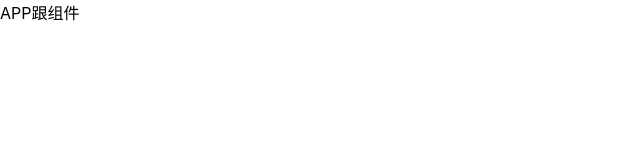
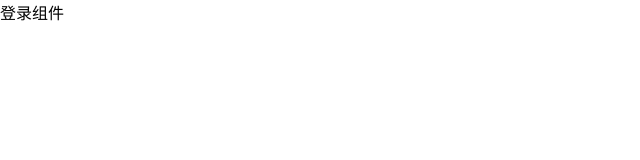
Before and after one commit to IanJosan/react-demo002, a React (Create React App) app: page /login in a window 1280 px wide. Shown: the top 160 px of the page, without its empty margins (0-640 px from the left). Built offline with nearby package versions, Linux system fonts and the light colour scheme.

Commit message:
项目首页登录

```diff
--- a/package.json
+++ b/package.json
@@ -8,6 +8,7 @@
     "@testing-library/user-event": "^13.5.0",
     "react": "^18.2.0",
     "react-dom": "^18.2.0",
+    "react-router-dom": "^6.4.5",
     "react-scripts": "5.0.1",
     "web-vitals": "^2.1.4"
   },
--- a/src/App.js
+++ b/src/App.js
@@ -1,5 +1,19 @@
+import { BrowserRouter as Router, Route, Routes } from 'react-router-dom'
+import Home from './pages/Layout'
+import Login from './pages/Login'
 function App() {
-  return <div className="App">APP跟组件</div>
+  return (
+    <Router>
+      {/* <div className="App">APP跟组件</div>
+      <Link to="/login">登录</Link>
+      <Link to="/home">首页</Link> */}
+      {/*  路由规则 */}
+      <Routes>
+        <Route path="/home" element={<Home></Home>}></Route>
+        <Route path="/login" element={<Login />}></Route>
+      </Routes>
+    </Router>
+  )
 }
 
 export default App
--- /dev/null
+++ b/src/pages/Layout/index.js
@@ -0,0 +1,6 @@
+import React, { Component } from 'react'
+export default class Layout extends Component {
+  render() {
+    return <div>首页布局组件</div>
+  }
+}
--- /dev/null
+++ b/src/pages/Login/index.js
@@ -0,0 +1,6 @@
+import React, { Component } from 'react'
+export default class Login extends Component {
+  render() {
+    return <div>登录组件</div>
+  }
+}
```
Also changed, not shown: 1 other file (tests, documents, lock files or other folders).
